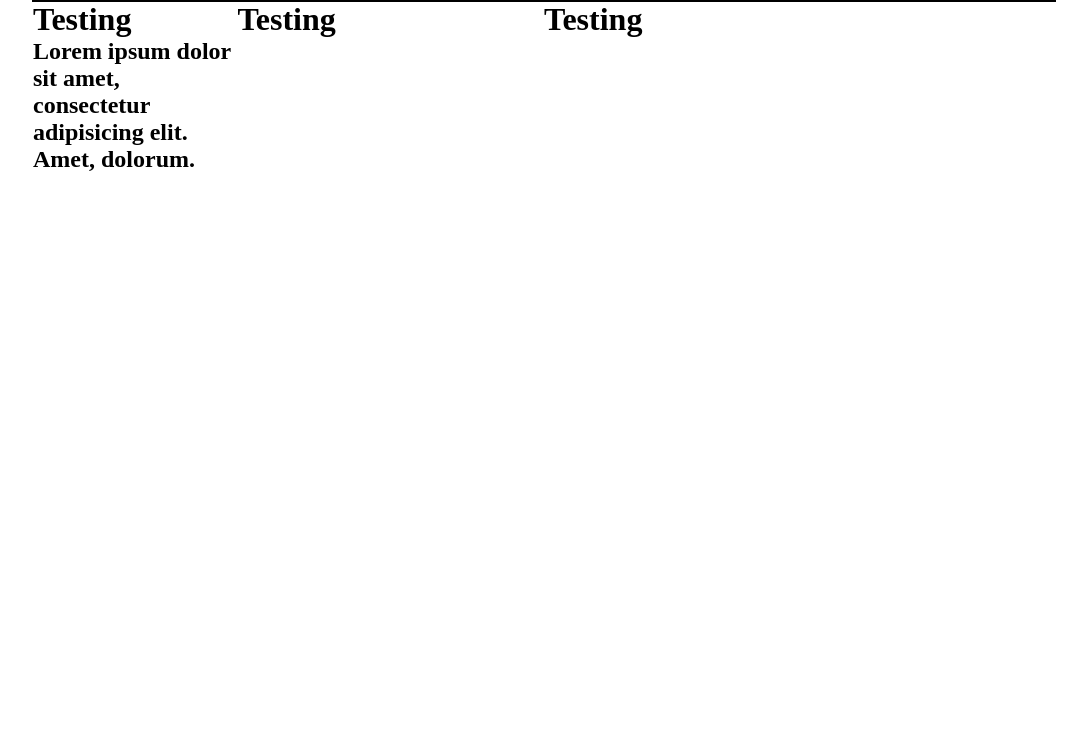
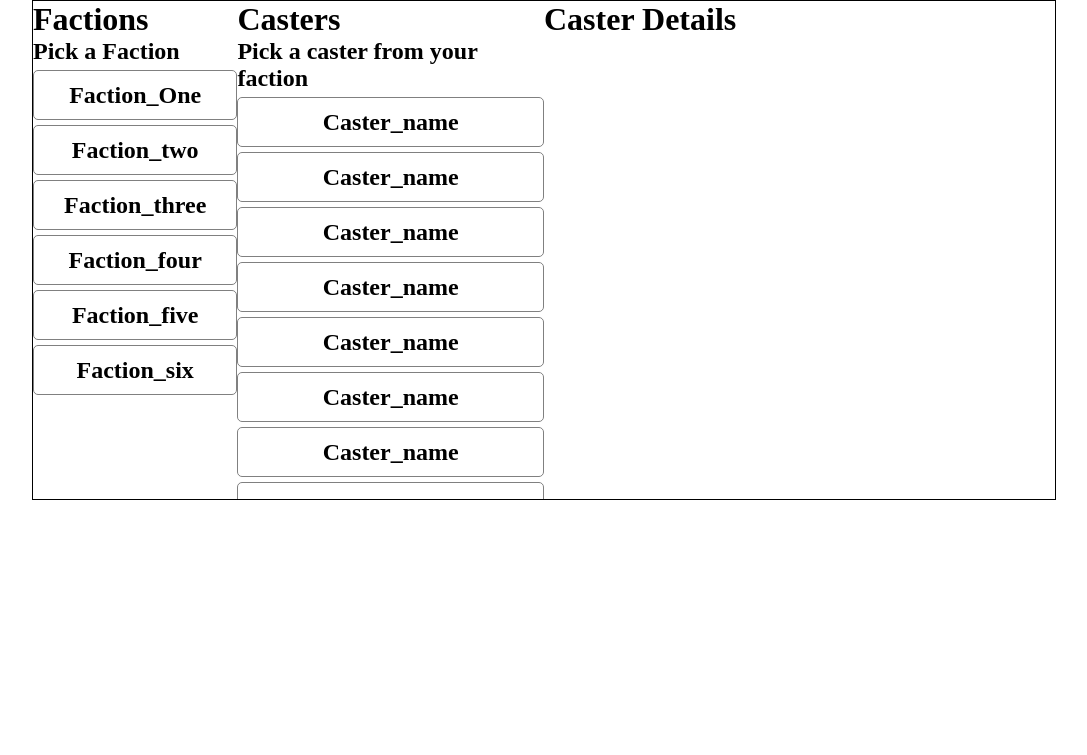
Before and after one commit to Antiockus/caster_project, a plain HTML site: page index.html in a window 1280 px wide. Shown: the whole page, without its empty margins (96-1183 px from the left). Drawn offline with Linux system fonts and the light colour scheme.

Commit message:
added more styling, hardcoded some date

```diff
--- a/index.css
+++ b/index.css
@@ -8,19 +8,39 @@
     width: 80%;
     margin: 0 auto;
     border: 1px solid black;
+    height: 500px;
 }
 
 .column-1 {
     width: 20%;
     float: left;
+    height: 100%;
+    overflow: scroll;
 }
 
 .column-2 {
     width: 30%;
     float: left;
+    height: 100%;
+    overflow: scroll;
 }
 
 .column-3 {
     width: 50%;
     float: left;
+    height: 100%;
+    overflow: scroll;
 }
+
+.faction-box,
+.caster-box {
+    width: 100%;
+    height: 50px;
+    display: flex;
+    flex-flow: row nowrap;
+    justify-content: center;
+    align-items: center;
+    border: 1px solid grey;
+    border-radius: 5px;
+    margin-top: 5px;
+}
--- a/index.html
+++ b/index.html
@@ -12,14 +12,73 @@
 
     <div class="container">
         <div class="column-1">
-            <h1>Testing</h1>
-            <h2>Lorem ipsum dolor sit amet, consectetur adipisicing elit. Amet, dolorum.</h2>
+            <h1>Factions</h1>
+            <h2>Pick a Faction</h2>
+            <div class="faction-box">
+                <h2>Faction_One</h2>
+            </div>
+            <div class="faction-box">
+                <h2>Faction_two</h2>
+            </div>
+            <div class="faction-box">
+                <h2>Faction_three</h2>
+            </div>
+            <div class="faction-box">
+                <h2>Faction_four</h2>
+            </div>
+            <div class="faction-box">
+                <h2>Faction_five</h2>
+            </div>
+            <div class="faction-box">
+                <h2>Faction_six</h2>
+            </div>
+
         </div>
         <div class="column-2">
-            <h1>Testing</h1>
+            <h1>Casters</h1>
+            <h2>Pick a caster from your faction</h2>
+            <div class="caster-box">
+                <h2>Caster_name</h2>
+            </div>
+            <div class="caster-box">
+                <h2>Caster_name</h2>
+            </div>
+            <div class="caster-box">
+                <h2>Caster_name</h2>
+            </div>
+            <div class="caster-box">
+                <h2>Caster_name</h2>
+            </div>
+            <div class="caster-box">
+                <h2>Caster_name</h2>
+            </div>
+            <div class="caster-box">
+                <h2>Caster_name</h2>
+            </div>
+            <div class="caster-box">
+                <h2>Caster_name</h2>
+            </div>
+            <div class="caster-box">
+                <h2>Caster_name</h2>
+            </div>
+            <div class="caster-box">
+                <h2>Caster_name</h2>
+            </div>
+            <div class="caster-box">
+                <h2>Caster_name</h2>
+            </div>
+            <div class="caster-box">
+                <h2>Caster_name</h2>
+            </div>
+            <div class="caster-box">
+                <h2>Caster_name</h2>
+            </div>
         </div>
         <div class="column-3">
-            <h1>Testing</h1>
+            <h1>Caster Details</h1>
+            <div class="detail-box">
+
+            </div>
         </div>
     </div>
 </body>
```
